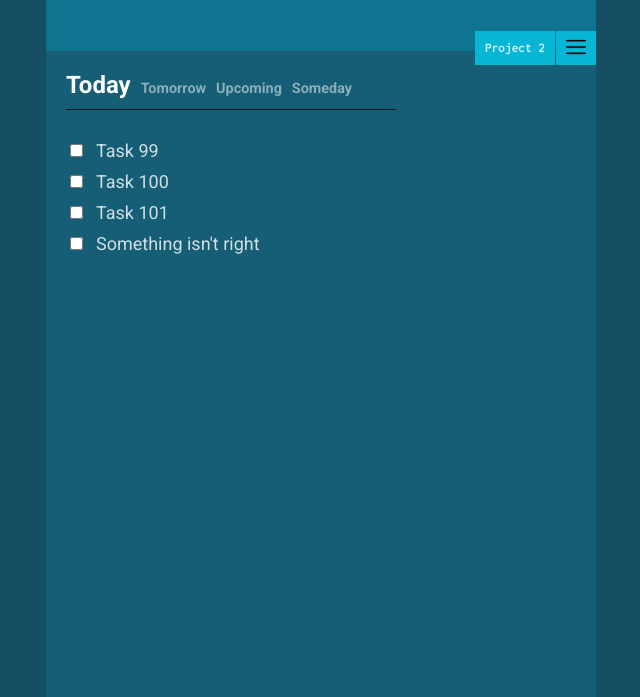
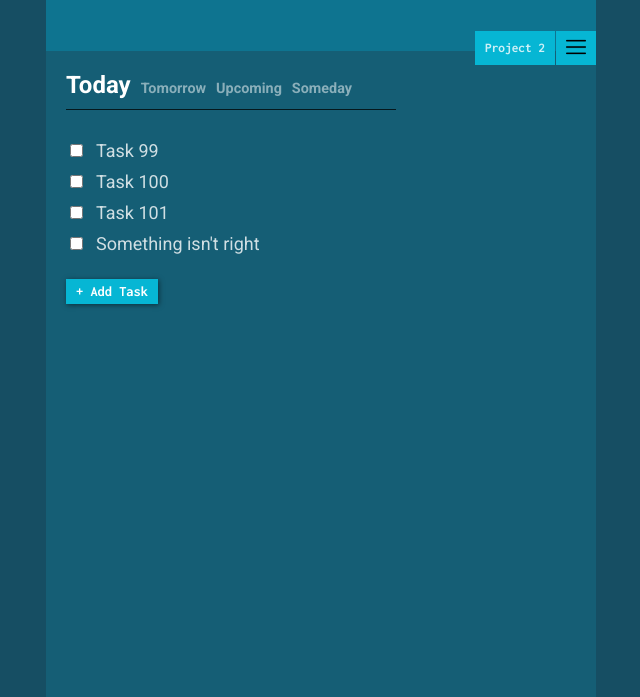
Before and after one commit to Shiielty/todo-list, a website built with webpack: page src/index.html in a window 1280 px wide. Shown: the part 103-800 px from the top of the page, without its empty margins (319-959 px from the left). Built offline with nearby package versions, Linux system fonts and the light colour scheme; a web font is replaced by a local one.

Commit message:
feat(dom): create new 'add task' button

```diff
--- a/src/dom.js
+++ b/src/dom.js
@@ -1,4 +1,4 @@
-import { projects, whichActive, test } from './handler';
+import { projects, whichActive, test, addTask } from './handler';
 import Menu from './public/hamburger.png';
 import Bin from './public/bin.png';
 import Edit from './public/editing.png';
@@ -105,6 +105,8 @@ const createOption = (value) => {
 const createForm = (dueDateValue, priorityValue, descriptionValue ) => {
     const form = document.createElement("div");
     form.classList.add("form");
+    const taskTitle = createInput("taskTitle", "text");
+    taskTitle.setAttribute("placeholder", "Task title...");
     const dueDateLabel = createLabel("dueDate", "Due Date: ")
     const dueDate = createInput("dueDate", "date");
     const priorityLabel = createLabel("priority", "Priority: ")
@@ -141,6 +143,7 @@ const createForm = (dueDateValue, priorityValue, descriptionValue ) => {
     priority.appendChild(normalPriority);
     priority.appendChild(lowPriority);
 
+    form.appendChild(taskTitle);
     form.appendChild(dueDateLabel);
     form.appendChild(dueDate);
     form.appendChild(priorityLabel);
@@ -202,8 +205,12 @@ const createTasksHeader = () => {
 
 const createTasksContainer = () =>{
     const taskContainer = document.createElement("div");
+    taskContainer.classList.add("task-container");
 
-    taskContainer.classList.add("task-container");
+    const addTaskBtn = document.createElement("button");
+    addTaskBtn.textContent = "+ Add Task";
+    addTaskBtn.classList.add("add-task");
+
 
     whichActive(projects).tasks.forEach((task) => {
         const taskId = whichActive(projects).tasks.indexOf(task);
@@ -214,6 +221,7 @@ const createTasksContainer = () =>{
         taskContainer.appendChild(checkbox);
     })
 
+    taskContainer.appendChild(addTaskBtn);
 
     return taskContainer
 }
--- a/src/style.css
+++ b/src/style.css
@@ -134,10 +134,6 @@ main {
     background-color: var(--blue);
 }
 
-.task-container > div.task-input:hover {
-    background-color: var(--deepsea);
-}
-
 .task-container label {
     padding: 5px 10px;
 }
@@ -225,3 +221,19 @@ input#taskDesc {
     background-color: black;
     border-radius: 1rem;
 }
+
+.add-task {
+    font-family: 'Inconsolata', monospace;
+    font-size: 0.9rem;
+    font-weight: bold;
+    margin: 20px;
+    padding: 5px 10px;
+    background-color: var(--blue);
+    border: none;
+    color: white;
+    box-shadow: rgba(0, 0, 0, 0.5) 1px 1px 5px;
+}
+
+.add-task:active {
+    background-color: var(--darkblue);
+}
```
Also changed, not shown: dist/main.js.
